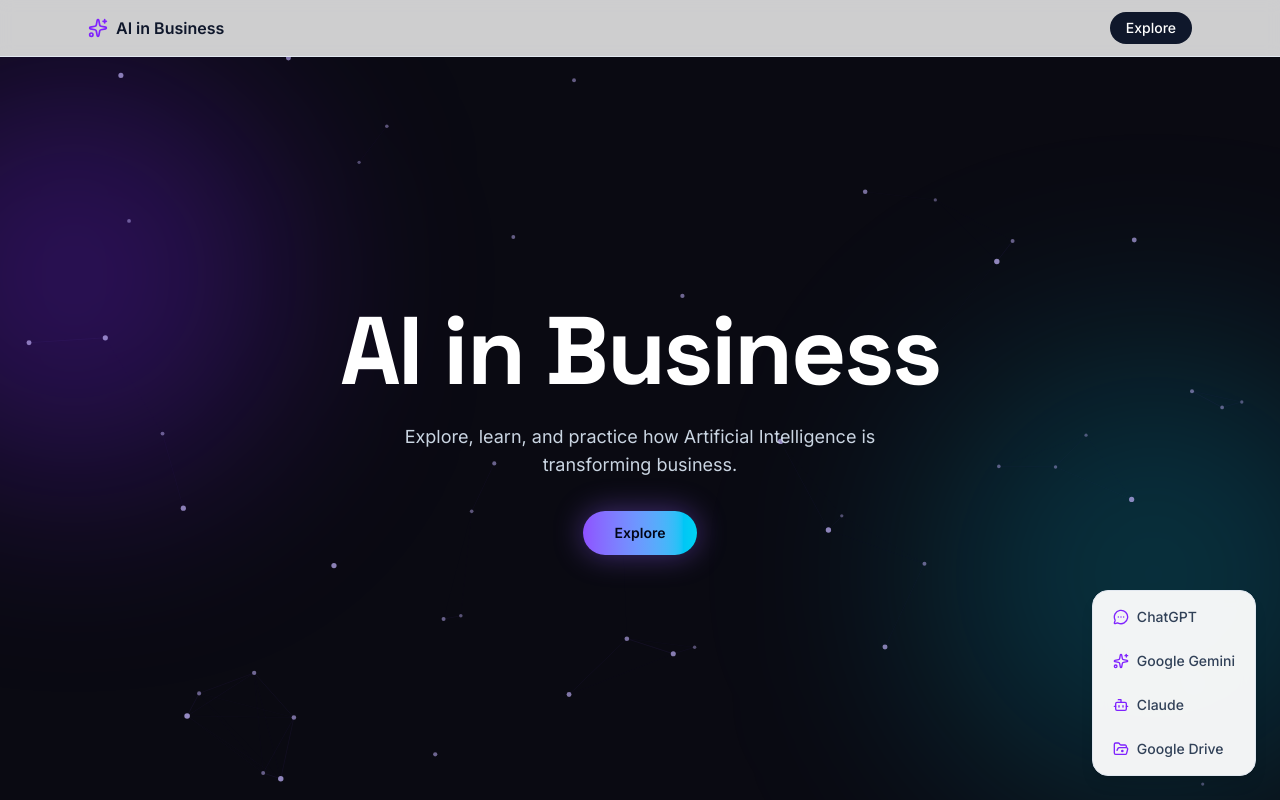
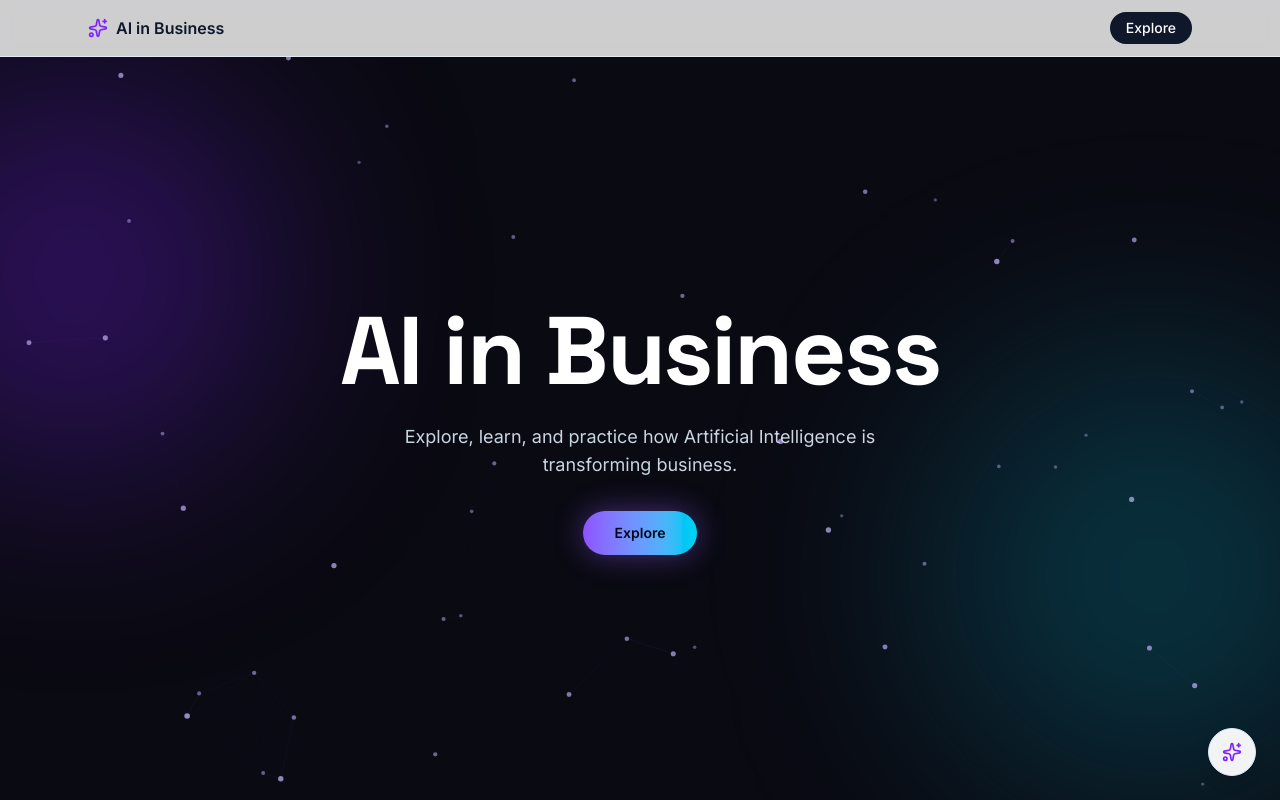
Before and after one commit to Aman-0402/AI-World, a React (Vite) app: page / in a window 1280 px wide. Built offline with nearby package versions, Linux system fonts and the light colour scheme.

Commit message:
Fix AI shortcuts panel overlapping page content
The floating tool list was always open and covered card/section text
on narrower viewports (and long content on desktop). Collapse it
behind a single toggle button that expands the list on tap/click.

```diff
--- a/src/components/AIShortcuts.jsx
+++ b/src/components/AIShortcuts.jsx
@@ -1,4 +1,5 @@
-import { Bot, Sparkles, MessageCircleMore, FolderOpenDot } from 'lucide-react'
+import { useState } from 'react'
+import { Bot, Sparkles, MessageCircleMore, FolderOpenDot, X } from 'lucide-react'
 
 const tools = [
   { name: 'ChatGPT', href: 'https://chat.openai.com', icon: MessageCircleMore },
@@ -8,8 +9,11 @@ const tools = [
 ]
 
 export default function AIShortcuts() {
+  const [open, setOpen] = useState(false)
+
   return (
     <div className="fixed bottom-4 right-4 z-40 flex flex-col items-end gap-2 sm:bottom-6 sm:right-6">
+      {open && (
         <div className="flex flex-col gap-2 rounded-2xl border border-slate-200 bg-white/95 p-2 shadow-lg backdrop-blur">
           {tools.map(({ name, href, icon: Icon }) => (
             <a
@@ -20,10 +24,20 @@ export default function AIShortcuts() {
               className="flex items-center gap-2 rounded-xl px-3 py-2 text-sm font-medium text-slate-700 transition hover:bg-slate-100"
             >
               <Icon className="h-4 w-4 text-violet-600" aria-hidden="true" />
-            <span className="hidden sm:inline">{name}</span>
+              <span>{name}</span>
             </a>
           ))}
         </div>
+      )}
+      <button
+        type="button"
+        onClick={() => setOpen((v) => !v)}
+        aria-label={open ? 'Close AI tool shortcuts' : 'Open AI tool shortcuts'}
+        aria-expanded={open}
+        className="flex h-12 w-12 items-center justify-center rounded-full border border-slate-200 bg-white/95 text-violet-600 shadow-lg backdrop-blur transition hover:bg-slate-100"
+      >
+        {open ? <X className="h-5 w-5" aria-hidden="true" /> : <Sparkles className="h-5 w-5" aria-hidden="true" />}
+      </button>
     </div>
   )
 }
```
Lines whose indentation alone changed are shown as unchanged.
